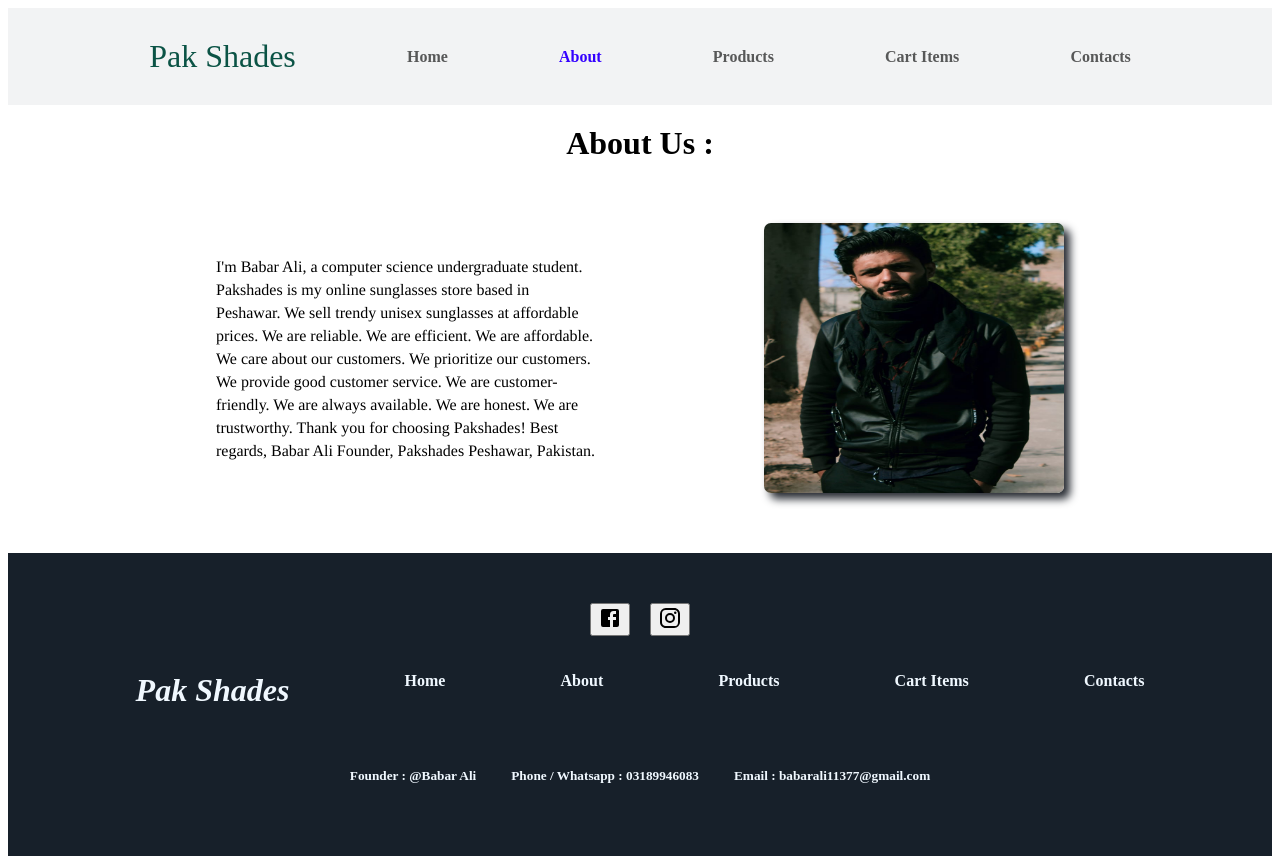
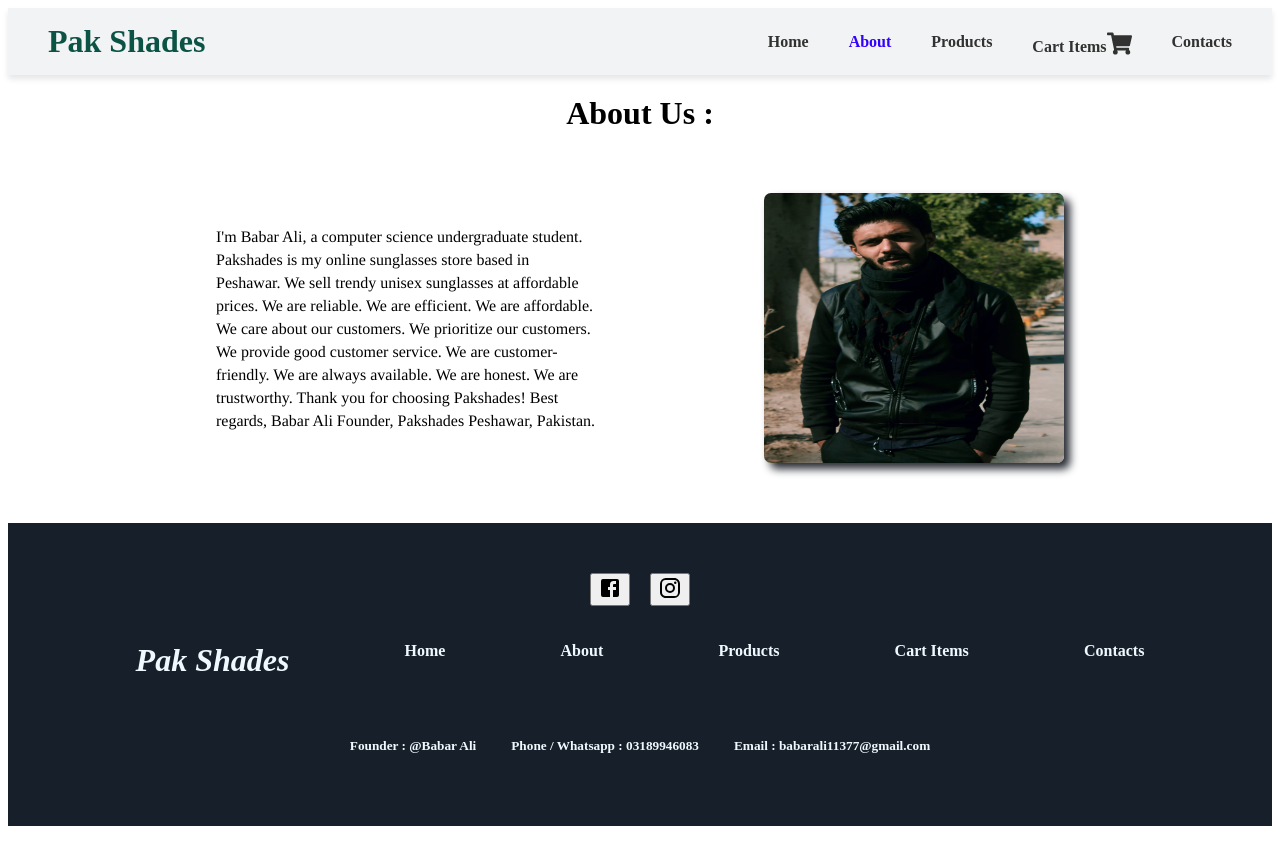
Before and after one commit to mustafa-mmd/pakshades, a React (Vite) app: page /about in a window 1280 px wide. After the commit the page ends 834 px from the top, so only its background shows below. Built offline with nearby package versions, Linux system fonts and the light colour scheme.

Commit message:
add some responsivness

```diff
--- a/src/component/Home.css
+++ b/src/component/Home.css
@@ -1,9 +1,9 @@
 .herosection{
-  /* background-color:#f6ddcc; */background-color: #f2f3f4 ;
+ background-color: #f2f3f4 ;
 
   width: 100%;
-  /* height: 270px; */
-  height: 400px;
+
+  height: 430px;
   display:flex;
 /* padding: 10px; */
 /* margin-top: 30px; */
@@ -55,8 +55,8 @@
 
 .slider {
   position: relative;
-  width: 350px;
-  height: 250px;
+  width: 300px;
+  height: 200px;
   transform-style: preserve-3d;
   animation: rotate 15s infinite linear;
   padding-top: 40px;
@@ -72,7 +72,7 @@
   width: 100%;
   height: 100%;
 
-  border-radius: 50px;
+  border-radius: 20px;
 }
 
 .slide:nth-child(1) { transform: rotateY(0deg) translateZ(300px); }
--- a/src/component/Navbar.css
+++ b/src/component/Navbar.css
@@ -1,33 +1,205 @@
-.nav{
+   /* .nav{
     background-color: #f2f3f4;
-  padding: 30px;
+
+     padding: 15px 50px;
+    display: flex;
+    justify-content: space-between;
+    align-items: center;
+
   }
+
+  .nav-header {
+    display: flex;
+    align-items: center;
+    justify-content: space-between;
+    width: 100%;
+
+  }
+
   .navul{
     display: flex;
-justify-content: center;
     align-items: center;
-justify-content:space-evenly;
+    gap: 80px;
      list-style: none;
-  padding: 0;
+    padding:0;
     margin: 0;
+  }
+  .navul li {
+    white-space: nowrap;
+}
 
 
-}
   .navli:hover{
     cursor: pointer;
   }
+
   a{
     text-decoration: none;
     color: rgba(0, 0, 0, 0.64);
     font-weight: bold;
   }
+
   a:hover{
     color: #1ca589;
   }
+
   .logo{
     font-size: 2rem;
     color:#0b5345;
+    font-weight: bold;
   }
+
   .active{
     color: rgb(51, 0, 255);
+  } *
+
+   .hamburger {
+    display: none;
+    cursor: pointer;
   }
+
+  @media (max-width: 768px) {
+    .nav {
+      flex-direction: column;
+      align-items: center;
+    }
+
+    .nav-header {
+      display: flex;
+      width: 100%;
+      justify-content: space-between;
+    }
+
+    .hamburger {
+      display: block;
+    }
+
+    .navul {
+      display: none;
+      flex-direction: column;
+      align-items: center;
+      width: 100%;
+      text-align: center;
+      background: #f2f3f4;
+      position: absolute;
+      top: 60px;
+      left: 0;
+      padding: 10px 0;
+      font-size: 1.4rem;
+    }
+
+    .navul.open {
+      display: flex;
+    }
+  }
+
+ */
+
+
+
+ /* General Navbar Styles */
+.nav {
+  background-color: #f2f3f4;
+  padding: 15px 40px;
+  display: flex;
+  justify-content: space-between;
+  align-items: center;
+
+  /* position: fixed;  */
+  top: 0;
+  z-index: 1000;
+  box-shadow: 0 4px 6px rgba(0, 0, 0, 0.1);
+  /* width: auto; */
+}
+
+/* Logo */
+.logo {
+  font-size: 2rem;
+  color: #0b5345;
+  font-weight: bold;
+  flex-shrink: 0;
+}
+
+/* Navbar Links */
+.navul {
+  display: flex;
+  align-items: center;
+  justify-content: flex-end;
+  gap: 40px;
+  list-style: none;
+  padding: 0;
+  margin: 0;
+}
+
+.navul li {
+  white-space: nowrap;
+}
+
+a {
+  text-decoration: none;
+  color: rgba(0, 0, 0, 0.8);
+  font-weight: bold;
+  transition: color 0.3s ease-in-out;
+}
+
+a:hover {
+  color: #1ca589;
+}
+
+/* Active Link */
+.active {
+  color: rgb(51, 0, 255);
+}
+
+/* Hamburger Menu */
+.hamburger {
+  display: none;
+  cursor: pointer;
+}
+
+/* 🔹 FIX: Align Hamburger Next to Logo 🔹 */
+@media (max-width: 1024px) {
+  .nav-header {
+      display: flex;
+      width: 100%;
+      justify-content: space-between;
+      align-items: center;
+  }
+  .logo{font-size: 3rem;}
+.nav{
+  background-color: #f2f3f4;
+  padding: 15px 40px;
+  display: flex;
+  justify-content: space-between;
+  align-items: center;
+  width: 800px;
+  padding-right: 30px;
+
+}
+  .hamburger {
+      display: block;
+      margin-left:auto;
+  }
+
+  .navul {
+      display: none;
+      position: absolute;
+      top: 60px;
+      right: 0;
+      background: #f2f3f4;
+      flex-direction: column;
+      align-items: center;
+      width:100%;
+      padding: 20px 0;
+      transition: all 0.3s ease-in-out;
+      font-size: 1.4rem;
+  }
+
+  .navul.open {
+      display: flex;
+  }
+
+  .navul li {
+      padding: 10px 0;
+  }
+}
--- a/src/component/Navbar.jsx
+++ b/src/component/Navbar.jsx
@@ -1,30 +1,32 @@
-import React,{ useState } from 'react';
-import './Navbar.css'
-import { NavLink } from "react-router-dom";
-
+import React, { useState } from 'react';
+import { NavLink } from 'react-router-dom';
+import './Navbar.css';
+import { FiMenu, FiX } from 'react-icons/fi';
+import { FaShoppingCart } from "react-icons/fa";
 function Navbar() {
   const [isOpen, setIsOpen] = useState(false);
+
   const toggleNavbar = () => {
     setIsOpen(!isOpen);
   };
+
   return (
-    <div className='nav'>
-      <ul className='navul'>
-
-        <li className='logo'>Pak Shades</li>
-        <li className='navli'><NavLink to="/" >Home</NavLink></li>
-
-        <li><NavLink to="/about" >About</NavLink></li>
-
-        <li><NavLink to="/products" >Products</NavLink></li>
-
-        <li><NavLink to="/cartitem" >Cart Items</NavLink></li>
-
-        <li><NavLink to="/contacts" >Contacts</NavLink></li>
-
+    <nav className='nav'>
+      <div className='nav-header'>
+        <div className='logo'>Pak Shades</div>
+        <div className='hamburger' onClick={toggleNavbar}>
+          {isOpen ? <FiX size={30} /> : <FiMenu size={50} />}
+        </div>
+      </div>
+      <ul className={isOpen ? 'navul open' : 'navul'}>
+        <li className='navli'><NavLink to='/' onClick={toggleNavbar}>Home</NavLink></li>
+        <li><NavLink to='/about' onClick={toggleNavbar}>About</NavLink></li>
+        <li><NavLink to='/products' onClick={toggleNavbar}>Products</NavLink></li>
+        <li><NavLink to='/cartitem' onClick={toggleNavbar}>Cart Items<span><FaShoppingCart size={25} style={{ position: "relative", top: "4px" }} /></span></NavLink></li>
+        <li><NavLink to='/contacts' onClick={toggleNavbar}>Contacts</NavLink></li>
       </ul>
-    </div>
-  )
+    </nav>
+  );
 }
 
-export default Navbar
+export default Navbar;
```
Lines whose indentation alone changed are shown as unchanged.
